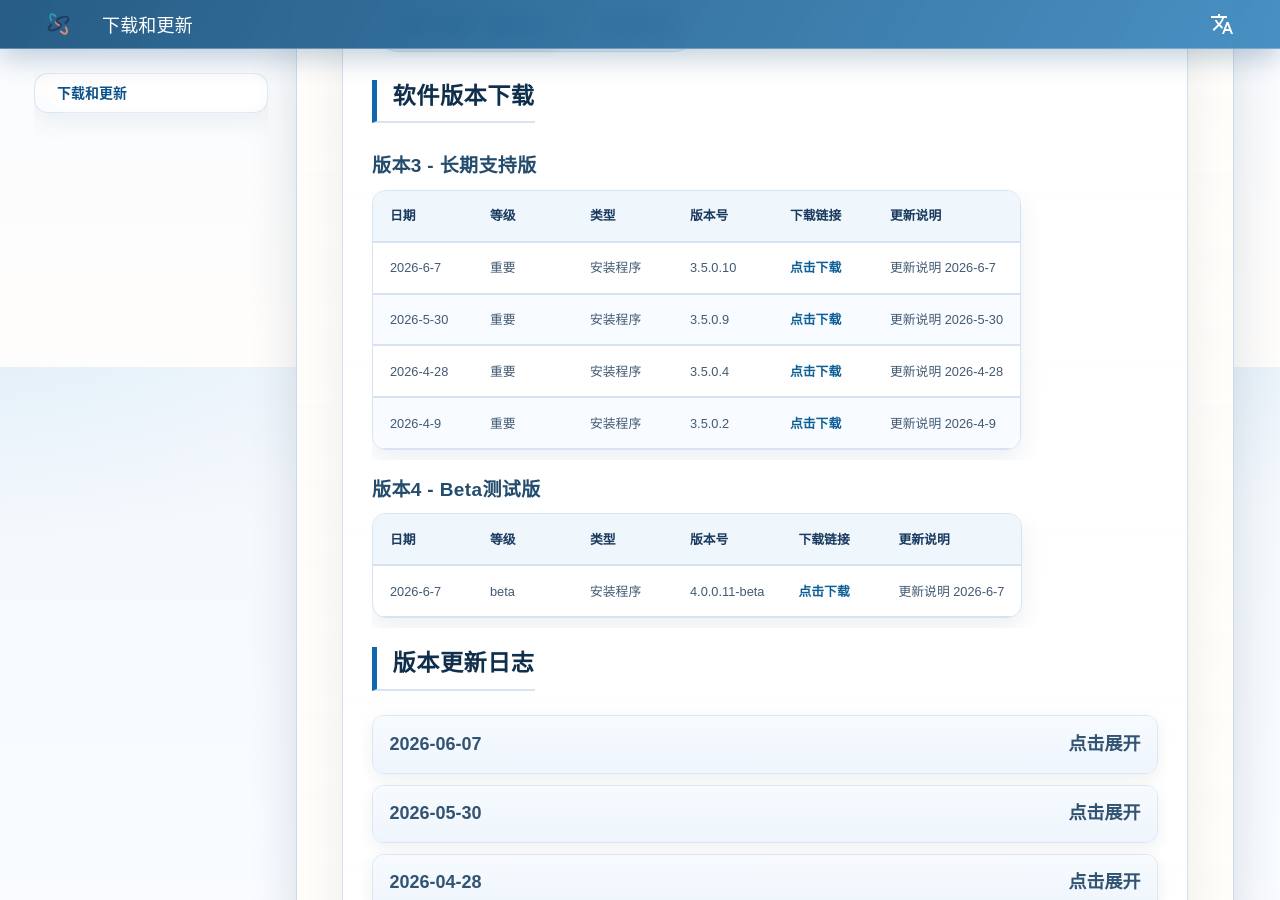
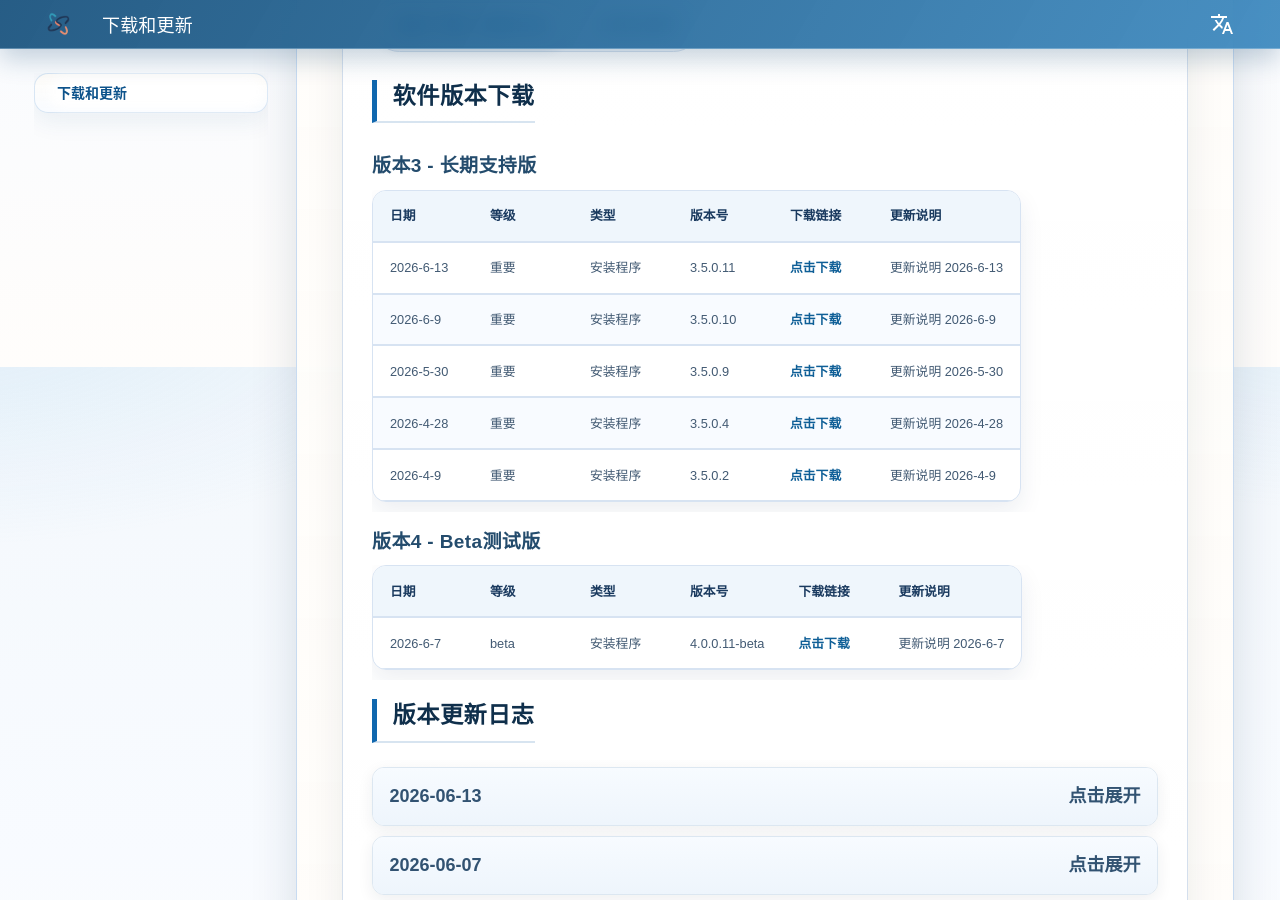
Before and after one commit to Huajian4444/Alpha_Optimal_Blog, an MkDocs documentation site: the page built from docs/zh/download_update.md, in a window 1280 px wide and 900 px high, scrolled down 533 px. Built offline with MkDocs 1.6.1 and Material for MkDocs 9.7.7, drawn with Linux system fonts in a browser that asks for light colours; some web fonts are replaced.

Commit message:
AlphaOptimal更新到3.5.0.11版本

```diff
--- a/docs/zh/download_update.md
+++ b/docs/zh/download_update.md
@@ -36,12 +36,20 @@
                     </thead>
                     <tbody>
                         <tr>
-                            <td>2026-6-7</td>
+                            <td>2026-6-13</td>
+                            <td>重要</td>
+                            <td>安装程序</td>
+                            <td>3.5.0.11</td>
+                            <td><a href="download/AlphaOptimalSetup_3.5.0.11.rar">点击下载</a></td>
+                            <td>更新说明 2026-6-13</td>
+                        </tr>
+                        <tr>
+                            <td>2026-6-9</td>
                             <td>重要</td>
                             <td>安装程序</td>
                             <td>3.5.0.10</td>
                             <td><a href="download/AlphaOptimalSetup_3.5.0.10.rar">点击下载</a></td>
-                            <td>更新说明 2026-6-7</td>
+                            <td>更新说明 2026-6-9</td>
                         </tr>
                         <tr>
                             <td>2026-5-30</td>
@@ -96,7 +104,19 @@
 
                 <div class="block-gap"></div>
                 <h2>版本更新日志</h2>
-
+                <div class="collapse-item ao-collapse">
+                    <div class="collapse-title ao-collapse__title">2026-06-13 <span>点击展开</span></div>
+                    <div class="collapse-content ao-collapse__content">
+                        <ul>
+                            <li>增加了OSAI系统的通讯功能</li>
+                            <li>新增了MARCO/TCPB,现在允许给每一个主轴增加一个RTCB补偿</li>
+                            <li>修复了删除刀具对话框的错误</li>
+                            <li>修复RTCP调试器.没有把wcs转mcs的错误,同时也修复了对循环动作的处理</li>
+                            <li>修复带预启动机型,在预启动下一个刀具的时候,强制输出主轴号未生效的错误</li>
+                            <li>调整通讯-坐标计算器-转用户坐标时精度过大导致出现科学计数法的错误.现在默认小数点后2位</li>
+                        </ul>
+                    </div>
+                </div>
                 <div class="collapse-item ao-collapse">
                     <div class="collapse-title ao-collapse__title">2026-06-07 <span>点击展开</span></div>
                     <div class="collapse-content ao-collapse__content">
```
Also changed, not shown: site/sitemap.xml, 2 other files.
